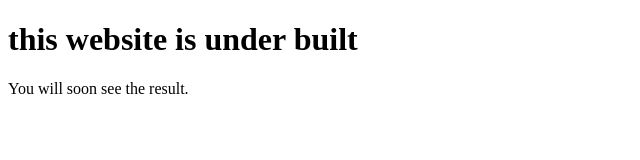
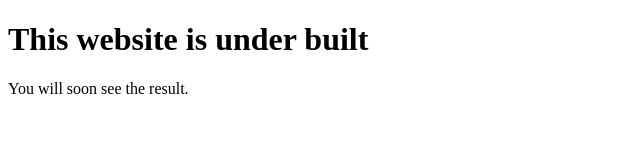
Before and after one commit to rithyn/rithyn.github.io, a plain HTML site: page index.html in a window 1280 px wide. Shown: the whole page, without its empty margins (0-640 px from the left). Drawn offline with Linux system fonts and the light colour scheme.

Commit message:
Correction indox.html

```diff
--- a/index.html
+++ b/index.html
@@ -6,7 +6,7 @@
     <title>ERROR</title>
 </head>
 <body>
-    <h1>this website is under built</h1>
+    <h1>This website is under built</h1>
     <p>You will soon see the result.</p>
 </body>
 </html>
```
